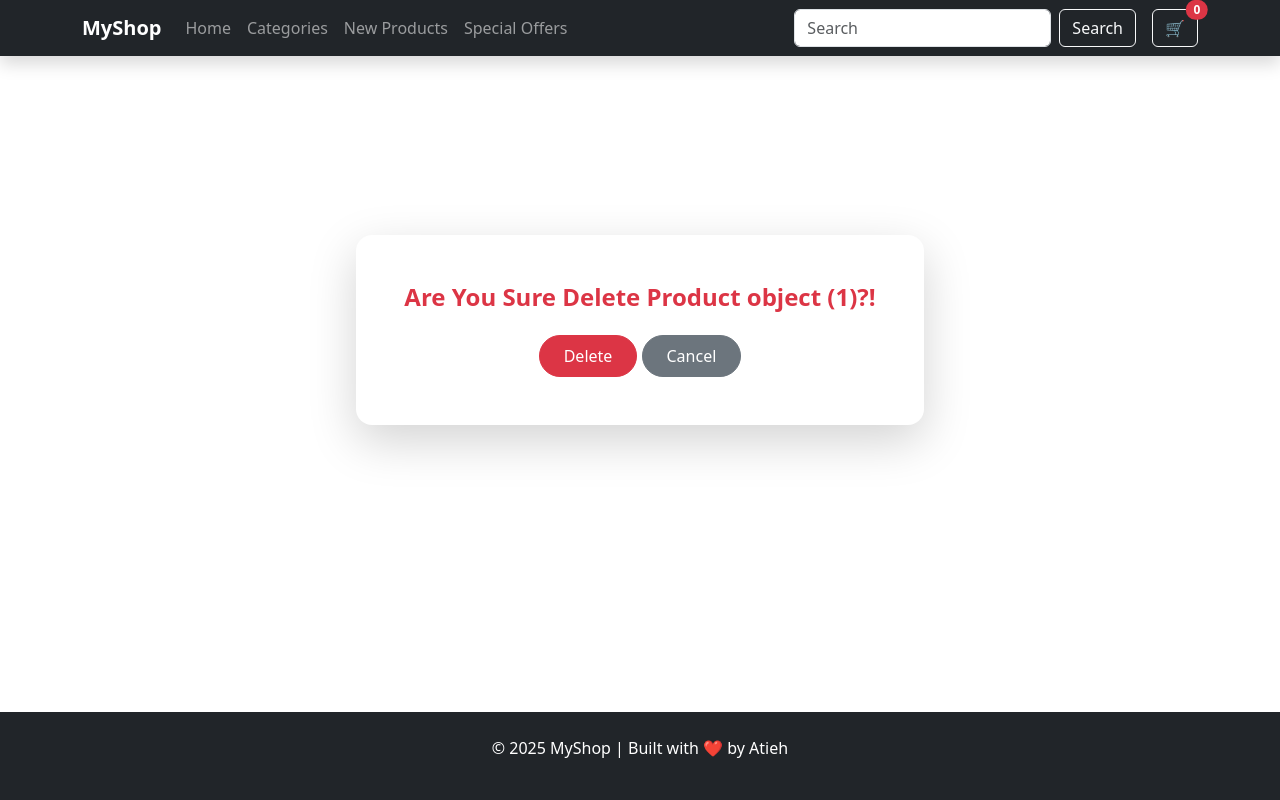
After one commit to dehghan9156/django-online-shop, a Django app: page /product/delete/1/ in a window 1280 px wide. The commit adds this page. Run offline with Django 5.2, Linux system fonts and the light colour scheme; tables that the repository leaves empty hold one stand-in row (values such as "Sample post"); some libraries are stand-ins or nearby versions.

Commit message:
Add delete,edit product

```diff
--- /dev/null
+++ b/product/templates/product/delete.html
@@ -0,0 +1,13 @@
+{% extends 'base.html' %}
+{% block content %}
+    <div class="container d-flex justify-content-center align-items-center" style="min-height: 60vh;">
+        <div class="card shadow-lg p-5 text-center border-0 rounded-4">
+            <form method="post">
+                {% csrf_token %}
+                <h4 class="text-danger fw-bold mb-4">Are You Sure Delete {{ object }}?!</h4>
+                <button type="submit" class="btn btn-danger px-4 py-2 rounded-pill">Delete</button>
+                <a href="{% url 'product:home' %}" class="btn btn-secondary px-4 py-2 rounded-pill">Cancel</a>
+            </form>
+        </div>
+    </div>
+{% endblock %}
--- a/product/templates/product/detail.html
+++ b/product/templates/product/detail.html
@@ -47,7 +47,7 @@
                         <div class="mt-4 d-flex flex-wrap gap-3">
                             {% if request.user.is_staff %}
                                 <a href="{%url "product:edit" product.pk%}" class="btn btn-warning px-4 py-2 rounded shadow-sm">✏️ Edit Product</a>
-                                <a href="#" class="btn btn-danger px-4 py-2 rounded shadow-sm">🗑️ Delete Product</a>
+                                <a href="{%url "product:delete" product.pk%}" class="btn btn-danger px-4 py-2 rounded shadow-sm">🗑️ Delete Product</a>
                             {% endif %}
 
                             {% comment %} <form action="{% url 'orders:create-factor' product.pk %}" method="post">
--- a/product/urls.py
+++ b/product/urls.py
@@ -10,5 +10,6 @@ urlpatterns = [
     path("",views.HomeView.as_view(),name="home"),
     path("detail/<int:pk>/",views.DetailView.as_view(),name="detail"),
     path("edit/<int:pk>/",views.EditView.as_view(),name="edit"),
+    path("delete/<int:pk>/",views.DeleteView.as_view(),name="delete"),
 
 ]
--- a/product/views.py
+++ b/product/views.py
@@ -35,3 +35,12 @@ class EditView(UpdateView):
             messages.error(request, 'You cannot edit product', 'error')
             return redirect("product:product-list")
         return super().dispatch(request, *args, **kwargs)
+
+class DeleteView(DeleteView):
+    model = Product
+    template_name = "product/delete.html"
+    success_url = reverse_lazy("product:home")
+
+    def delete(self, request, *args, **kwargs):
+        messages.success(request, "Product deleted successfully.","success")
+        return super().delete(request, *args, **kwargs)
--- a/templates/messages.html
+++ b/templates/messages.html
@@ -1,8 +1,10 @@
 {% if messages %}
+  <div class="container mt-3">
     {% for message in messages %}
-        <div class="alert alert-{{ message.tags }} alert-dismissible fade show" role="alert">
-            {{ message }}
-            <button type="button" class="btn-close" data-bs-dismiss="alert" aria-label="Close"></button>
-        </div>
+      <div class="alert alert-{{ message.tags }} alert-dismissible fade show" role="alert">
+        {{ message }}
+        <button type="button" class="btn-close" data-bs-dismiss="alert" aria-label="Close"></button>
+      </div>
     {% endfor %}
+  </div>
 {% endif %}
```
